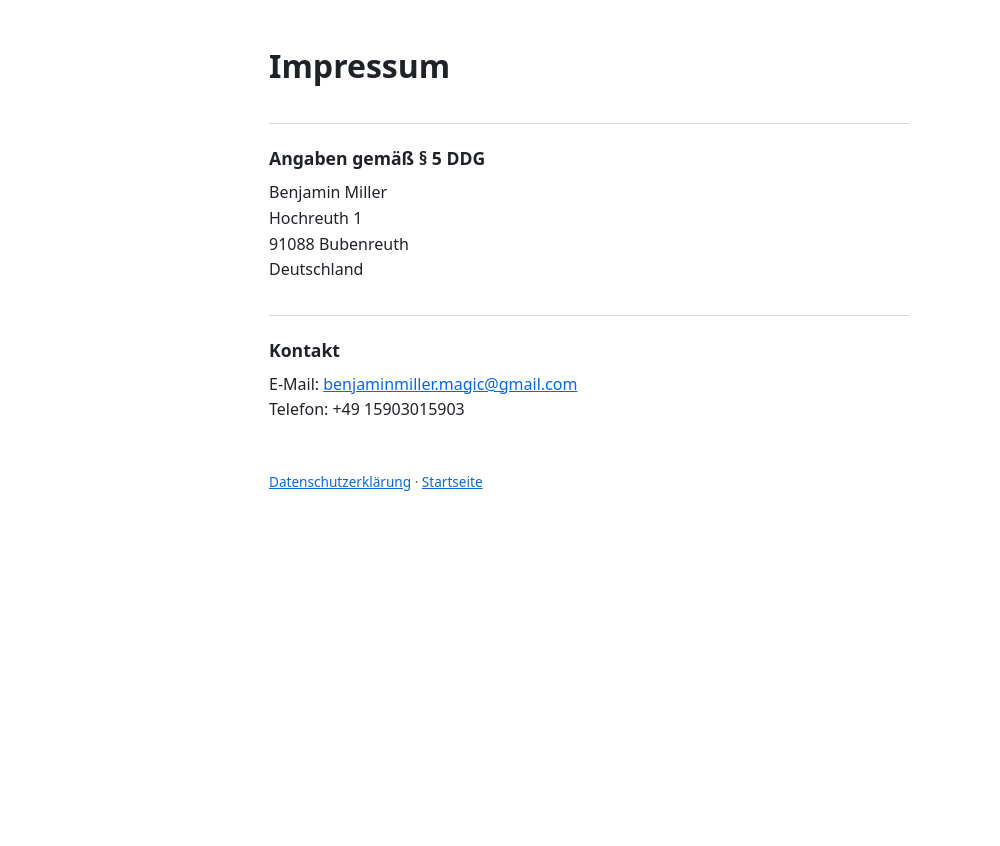
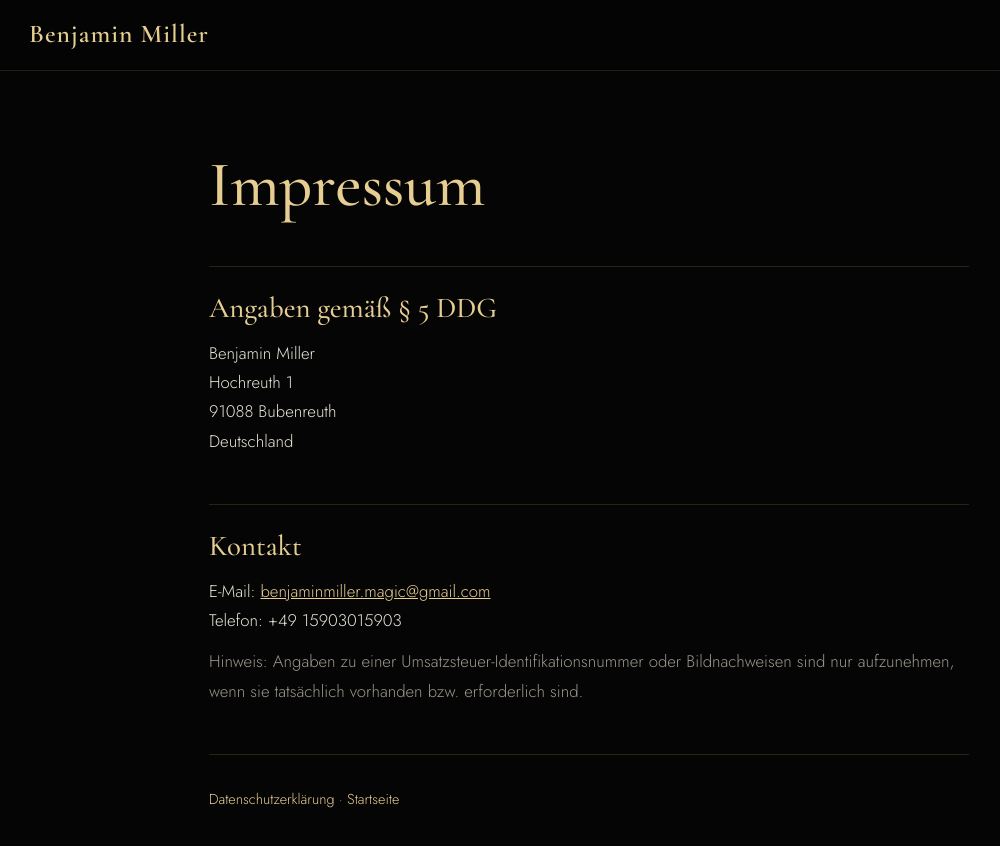
Before and after one commit to Benjamin0303052/Website, a plain HTML site: page impressum.html in a window 1280 px wide. Shown: the whole page, without its empty margins (51-1051 px from the left). Before the commit the page ends 800 px from the top, so only its background shows below. Drawn offline with nearby package versions, Linux system fonts and the light colour scheme.

Commit message:
Match imprint page to site design

```diff
--- a/impressum.html
+++ b/impressum.html
@@ -1,64 +1,18 @@
 <!DOCTYPE html>
 <html lang="de">
 <head>
-  <meta charset="UTF-8">
-  <meta name="viewport" content="width=device-width, initial-scale=1.0">
-  <meta name="robots" content="noindex, follow">
-  <title>Impressum – [Künstlername]</title>
-  <!--
-    Impressum für Kleinkünstler/innen (§ 5 DDG), Stand Oktober 2026.
-    Platzhalter in [eckigen Klammern] ersetzen. Keine Rechtsberatung.
-    - Bürgerlicher Name ist Pflicht, Künstlername optional zusätzlich.
-    - Anschrift: kein Postfach, keine Agenturadresse. Alternativ c/o-Impressumsservice.
-    - USt-IdNr. nur angeben, wenn vorhanden (Kleinunternehmer meist nicht) – sonst Abschnitt löschen.
-    - Impressum von jeder Seite aus verlinken (Footer).
-  -->
-  <style>
-    :root { --bg:#fff; --text:#1f2328; --muted:#59636e; --border:#d1d9e0; --accent:#0969da; }
-    @media (prefers-color-scheme: dark) {
-      :root { --bg:#0d1117; --text:#e6edf3; --muted:#9198a1; --border:#30363d; --accent:#4493f8; }
-    }
-    body { margin:0; background:var(--bg); color:var(--text);
-           font-family:system-ui,-apple-system,"Segoe UI",Roboto,sans-serif; line-height:1.6; }
-    main { max-width:640px; margin:0 auto; padding:2.5rem 1rem 4rem; }
-    h1 { margin:0 0 1.5rem; }
-    h2 { font-size:1.1rem; margin:2rem 0 .5rem; padding-top:1.25rem; border-top:1px solid var(--border); }
-    p, address { margin:0 0 .75rem; font-style:normal; }
-    a { color:var(--accent); }
-    footer { margin-top:3rem; font-size:.85rem; color:var(--muted); }
-  </style>
-</head>
-<body>
-<main>
-  <h1>Impressum</h1>
-
-  <h2>Angaben gemäß § 5 DDG</h2>
-  <address>
-    Benjamin Miller<br>
-    <!-- optional: Künstlername: [Künstlername]<br> -->
-    <!-- optional: c/o [Impressumsservice]<br>-->
-    Hochreuth 1<br>
-    91088 Bubenreuth<br>
-    Deutschland
-  </address>
-
-  <h2>Kontakt</h2>
-  <p>
-    E-Mail: <a href="mailto:[benjaminmiller.magic@gmail.com]">benjaminmiller.magic@gmail.com</a><br>
-    Telefon: +49 15903015903
-  </p>
-
-  <!-- NUR wenn vorhanden, sonst diesen Abschnitt löschen
-  <h2>Umsatzsteuer-ID</h2>
-  <p>Umsatzsteuer-Identifikationsnummer gemäß § 27a UStG: [DE123456789]</p> -->
-
-  <!-- Empfohlen, wenn fremde Fotos genutzt werden
-  <h2>Bildnachweise</h2>
-  <p>Fotos: [Name Fotograf/in]</p>-->
-
-  <footer>
-    <p><a href="datenschutz.html">Datenschutzerklärung</a> · <a href="/">Startseite</a></p>
-  </footer>
-</main>
-</body>
-</html>
+<meta charset="utf-8"><meta name="viewport" content="width=device-width, initial-scale=1">
+<meta name="robots" content="noindex, follow"><title>Impressum – Benjamin Miller</title>
+<link rel="preconnect" href="https://fonts.googleapis.com"><link rel="preconnect" href="https://fonts.gstatic.com" crossorigin>
+<link href="https://fonts.googleapis.com/css2?family=Cormorant+Garamond:wght@500;600&family=Jost:wght@300;400;500&display=swap" rel="stylesheet">
+<style>
+:root{--black:#050505;--coal:#0f0f0e;--gold:#c9a45c;--gold-light:#e6cd91;--text:#e9e4d8;--muted:#9b968a;--serif:"Cormorant Garamond",Georgia,serif;--sans:"Jost",system-ui,sans-serif}
+*{box-sizing:border-box;margin:0}body{background:var(--black);color:var(--text);font:300 1.05rem/1.75 var(--sans);-webkit-font-smoothing:antialiased}a{color:var(--gold-light)}a:hover{color:var(--gold)}:focus-visible{outline:2px solid var(--gold);outline-offset:4px}.wrap{width:min(760px,100% - 3rem);margin-inline:auto}header{background:rgba(5,5,5,.96);border-bottom:1px solid rgba(201,164,92,.16)}header .wrap{width:min(1120px,100% - 3rem);padding-block:1.15rem}.logo{font:600 1.6rem var(--serif);text-decoration:none;letter-spacing:.04em;color:var(--gold-light)}main{padding-block:5rem 6rem}h1{font:500 clamp(2.5rem,6vw,4rem)/1.05 var(--serif);color:var(--gold-light);margin-bottom:2rem}h2{font:500 1.8rem/1.2 var(--serif);color:var(--gold-light);margin:3rem 0 .8rem;padding-top:1.5rem;border-top:1px solid rgba(201,164,92,.18)}p,address{margin:0 0 .75rem;font-style:normal}.note{color:var(--muted)}footer{margin-top:3rem;padding-top:2rem;border-top:1px solid rgba(201,164,92,.18);font-size:.9rem;color:var(--muted)}footer a{text-decoration:none}
+</style></head>
+<body><header><div class="wrap"><a class="logo" href="index.html">Benjamin Miller</a></div></header>
+<main><div class="wrap"><h1>Impressum</h1>
+<h2>Angaben gemäß § 5 DDG</h2><address>Benjamin Miller<br>Hochreuth 1<br>91088 Bubenreuth<br>Deutschland</address>
+<h2>Kontakt</h2><p>E-Mail: <a href="mailto:benjaminmiller.magic@gmail.com">benjaminmiller.magic@gmail.com</a><br>Telefon: +49 15903015903</p>
+<p class="note">Hinweis: Angaben zu einer Umsatzsteuer-Identifikationsnummer oder Bildnachweisen sind nur aufzunehmen, wenn sie tatsächlich vorhanden bzw. erforderlich sind.</p>
+<footer><p><a href="datenschutz.html">Datenschutzerklärung</a> · <a href="index.html">Startseite</a></p></footer>
+</div></main></body></html>
```
